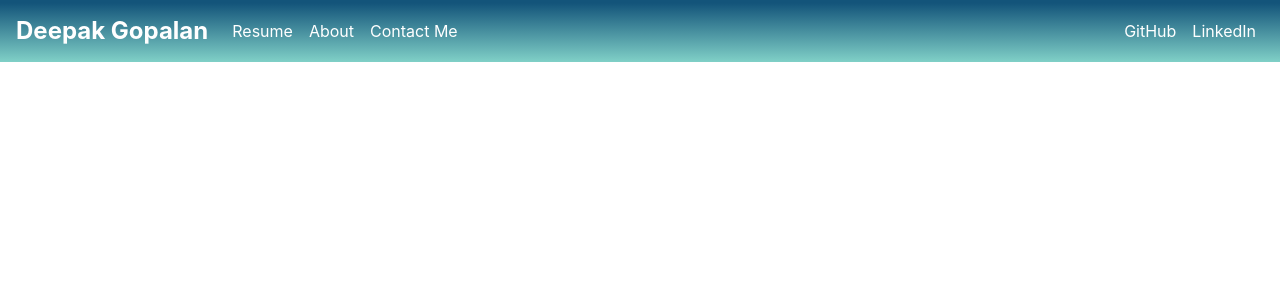
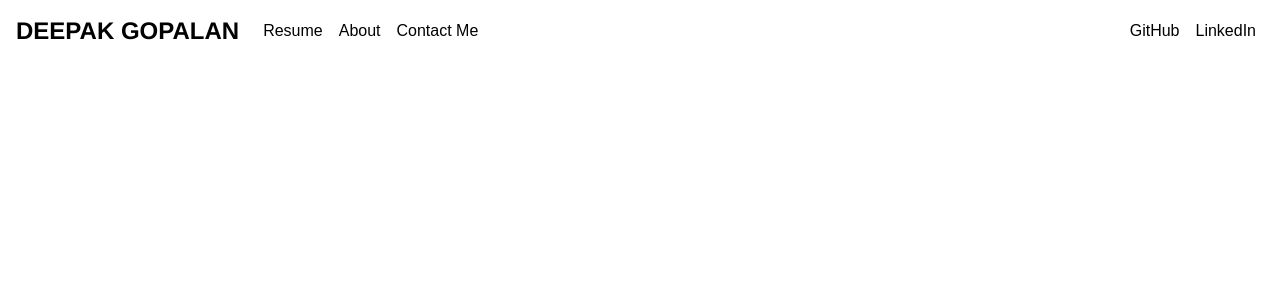
Before and after one commit to deepakgopalanneu/portfolio_angular, an Angular app: page / in a window 1280 px wide. Shown: the top 300 px of the page. Built offline with nearby package versions, Linux system fonts and the light colour scheme.

Commit message:
tranparent nav bar

```diff
--- a/src/app/app.component.html
+++ b/src/app/app.component.html
@@ -1,3 +1,4 @@
 <app-navbar></app-navbar>
-
-<router-outlet></router-outlet>
+<div>
+    <router-outlet></router-outlet>
+</div>
--- a/src/app/navbar/navbar.component.css
+++ b/src/app/navbar/navbar.component.css
@@ -1,16 +1,27 @@
 @import '~bootstrap/dist/css/bootstrap.css';
 
-.navbar-custom{
-  background-image: linear-gradient(180deg,#13547a 5%, #80d0c7 100%);
+.navbar .navbar-expand-md .navbar-custom .navbar-inverse .navbar-inner{
+  /* background-image: linear-gradient(180deg,#13547a 5%, #80d0c7 100%); */
+  border-width: 0px;
+    -webkit-box-shadow: 0px 0px;
+    box-shadow: 0px 0px;
+    background-color: rgba(0,0,0,0.0);
+    background-image: -webkit-gradient(linear, 50.00% 0.00%, 50.00% 100.00%, color-stop( 0% , rgba(0,0,0,0.00)),color-stop( 100% , rgba(0,0,0,0.00)));
+    background-image: -webkit-linear-gradient(270deg,rgba(0,0,0,0.00) 0%,rgba(0,0,0,0.00) 100%);
+    background-image: linear-gradient(180deg,rgba(0,0,0,0.00) 0%,rgba(0,0,0,0.00) 100%);
 }
 .titlefont{
+  /* font-family: 'Anton', sans-serif; */
+  font-family:Montserrat,helvetica neue,Helvetica,Arial,sans-serif ;
   font-size: x-large;
   font-weight: bolder;
-  background: rgb(255, 255, 255);
+  color: rgb(0,0,0);
+  /* background: rgb(0,0,0);
   -webkit-background-clip: text;
-  -webkit-text-fill-color: transparent;
+  -webkit-text-fill-color: transparent; */
 }
 nav ul li a {
+  font-family: 'Anton', sans-serif;
   font-size: medium;
-  color: rgb(255, 255, 255);
+  color: rgb(0,0,0);
 }
--- a/src/app/navbar/navbar.component.html
+++ b/src/app/navbar/navbar.component.html
@@ -1,6 +1,6 @@
-<nav class="navbar navbar-expand-md navbar-custom  ">
+<nav class="navbar navbar-expand-lg navbar-custom navbar-inverse navbar-inner ">
         <div class="navbar-header ">
-            <a href="https://www.deepakgopalan.me" class="navbar-brand titlefont" >Deepak Gopalan</a>
+            <a href="https://www.deepakgopalan.me" class="navbar-brand titlefont" >DEEPAK GOPALAN</a>
         </div>
         <ul class="nav navbar-nav mr-auto" routerLinkActive="active">
             <li class="nav-item"><a class="nav-link" routerLink="resume">Resume</a></li>
--- a/src/index.html
+++ b/src/index.html
@@ -7,7 +7,7 @@
   <meta name="viewport" content="width=device-width, initial-scale=1">
   <link rel="icon" type="image/x-icon" href="favicon.ico">
 </head>
-<body>
+<body >
   <app-root></app-root>
 </body>
 </html>
```
